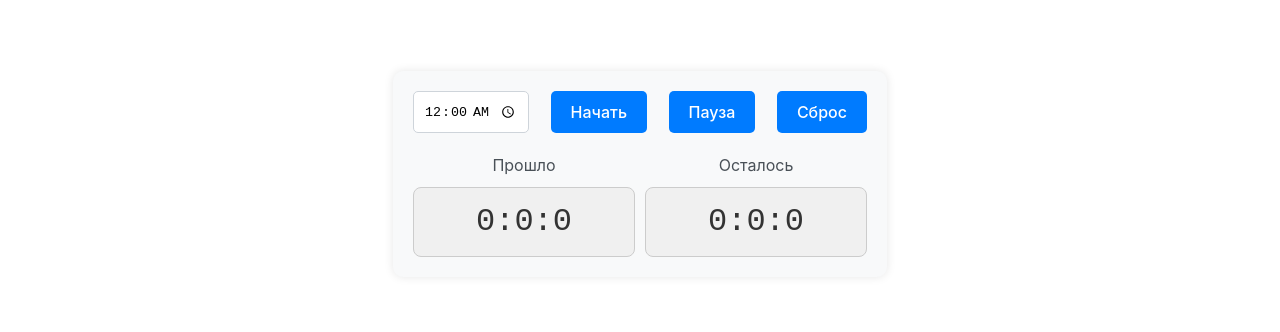
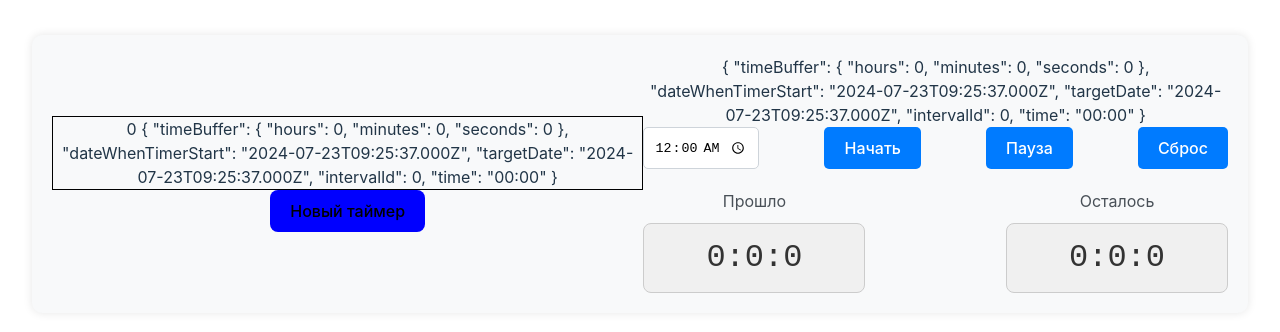
Before and after one commit to MaksimDyumin/workTime, a Vue app: page / in a window 1280 px wide. Shown: the part 226-558 px from the top of the page. Built offline with nearby package versions, Linux system fonts and the light colour scheme.

Commit message:
add listing to timers

```diff
--- a/src/App.vue
+++ b/src/App.vue
@@ -3,59 +3,24 @@ import TimeDisplay from './components/TimeDisplay.vue'
 import { ref } from 'vue'
 import type { Ref } from 'vue'
 import { useTimeStore } from './store/timer.ts'
-// import { useAudioStore } from './store/audio.ts'
+import DualTimer from './components/DualTimer.vue'
+import SwitchListTimers from './components/SwitchListTimers.vue'
 
 const timeStore = useTimeStore()
-const isTimeStopped: Ref<boolean> = ref(false)
 
-function startTimer() {
-  let [hours, minutes] = timeStore.time.split(':');
-  timeStore.dateWhenTimerStart = new Date()
-  let dwts = new Date(timeStore.dateWhenTimerStart.getTime())
-  dwts.setMinutes(dwts.getMinutes() + Number(minutes))
-  dwts.setHours(dwts.getHours() + Number(hours))
-  timeStore.targetDate = dwts
-  timeStore.startTimer()
-}
-function stopTimer() {
-  timeStore.stopTimer()
-  isTimeStopped.value = true
-}
-function runTimer() {
-  timeStore.calculeteTime()
-  isTimeStopped.value = false
-}
-function resetTimer() {
-  timeStore.clearTimer()
-}
+
 </script>
 
 <template>
   <div class="main-container">
-    <div class="menu-container">
-      <input v-model="timeStore.time" type="time" class="timer">
-      <button @click="startTimer">Начать</button>
-      <button v-if="!isTimeStopped" @click="stopTimer">Пауза</button>
-      <button v-else @click="runTimer">Продолжить</button>
-      <button @click="resetTimer">Сброс</button>
-    </div>
-    <div class="timers-container">
-      <div class="reversed">
-        <label>Прошло</label>
-        <TimeDisplay :isReversed="true" />
-      </div>
-      <div class="normal">
-        <label>Осталось</label>
-        <TimeDisplay :isReversed="false" />
-      </div>
-    </div>
+    <SwitchListTimers />
+    <DualTimer :timer="timeStore.timers[0]"/>
   </div>
 </template>
 
 <style scoped>
 .main-container {
   display: flex;
-  flex-direction: column;
   align-items: center;
   padding: 20px;
   background-color: #f8f9fa;
@@ -64,63 +29,4 @@ function resetTimer() {
   margin: 0 auto;
 }
 
-.menu-container {
-  display: flex;
-  justify-content: space-between;
-  width: 100%;
-  margin-bottom: 20px;
-}
-
-.menu-container button {
-  padding: 10px 20px;
-  background-color: #007bff;
-  color: white;
-  border: none;
-  border-radius: 5px;
-  cursor: pointer;
-  transition: background-color 0.3s;
-}
-
-.menu-container button:hover {
-  background-color: #0056b3;
-}
-
-.menu-container button:disabled {
-  background-color: #6c757d;
-  cursor: not-allowed;
-}
-
-.menu-container button+button {
-  margin-left: 10px;
-}
-
-.timer {
-  margin-right: 10px;
-  padding: 10px;
-  border: 1px solid #ced4da;
-  border-radius: 5px;
-}
-
-.timers-container {
-  display: flex;
-  justify-content: space-between;
-  width: 100%;
-}
-
-.reversed,
-.normal {
-  display: flex;
-  flex-direction: column;
-  align-items: center;
-}
-
-.normal {
-  margin-left: 10px;
-}
-
-label {
-  font-size: 1rem;
-  color: #495057;
-  margin-bottom: 10px;
-}
 </style>
--- /dev/null
+++ b/src/components/DualTimer.vue
@@ -0,0 +1,129 @@
+<template>
+  <div class="dual-timer-container">
+    {{ timer }}
+    <div class="menu-container">
+      <input v-model="timer.time" type="time" class="timer">
+      <button @click="startTimer">Начать</button>
+      <button v-if="!isTimeStopped" @click="stopTimer">Пауза</button>
+      <button v-else @click="runTimer">Продолжить</button>
+      <button @click="resetTimer">Сброс</button>
+    </div>
+    <div class="timers-container">
+      <div class="reversed">
+        <label>Прошло</label>
+        <TimeDisplay :isReversed="true" :timeStore="timer" />
+      </div>
+      <div class="normal">
+        <label>Осталось</label>
+        <TimeDisplay :isReversed="false" :timeStore="timer" />
+      </div>
+    </div>
+  </div>
+</template>
+
+<script setup lang="ts">
+import TimeDisplay from './TimeDisplay.vue'
+import { ref, computed } from 'vue'
+import type { Ref, PropType } from 'vue'
+import { useTimeStore } from '../store/timer.ts'
+import type { Timer, Timers } from '../store/store.types.ts'
+
+const timeStore = useTimeStore()
+const isTimeStopped: Ref<boolean> = ref(false)
+
+let timer = computed(()=>{return timeStore.timers[timeStore.indexActiveTimer]})
+
+//   const props = defineProps({
+//   timer: {
+//     type: Object as PropType<Timer>,
+//   },
+// });
+
+function startTimer() {
+  console.log(23213);
+  console.log(timer.value);
+
+  let [hours, minutes] = timer.value.time.split(':');
+  timer.value.dateWhenTimerStart = new Date()
+  let dwts = new Date(timer.value.dateWhenTimerStart.getTime())
+  dwts.setMinutes(dwts.getMinutes() + Number(minutes))
+  dwts.setHours(dwts.getHours() + Number(hours))
+  timer.value.targetDate = dwts
+  timeStore.startTimer(timeStore.indexActiveTimer)
+}
+
+function stopTimer() {
+  timeStore.stopTimer(timeStore.indexActiveTimer)
+  isTimeStopped.value = true
+}
+function runTimer() {
+  timeStore.calculeteTime(timeStore.indexActiveTimer)
+  isTimeStopped.value = false
+}
+function resetTimer() {
+  timeStore.clearTimer(timeStore.indexActiveTimer)
+}
+
+</script>
+
+<style scoped>
+.menu-container {
+  display: flex;
+  justify-content: space-between;
+  width: 100%;
+  margin-bottom: 20px;
+}
+
+.menu-container button {
+  padding: 10px 20px;
+  background-color: #007bff;
+  color: white;
+  border: none;
+  border-radius: 5px;
+  cursor: pointer;
+  transition: background-color 0.3s;
+}
+
+.menu-container button:hover {
+  background-color: #0056b3;
+}
+
+.menu-container button:disabled {
+  background-color: #6c757d;
+  cursor: not-allowed;
+}
+
+.menu-container button+button {
+  margin-left: 10px;
+}
+
+.timer {
+  margin-right: 10px;
+  padding: 10px;
+  border: 1px solid #ced4da;
+  border-radius: 5px;
+}
+
+.timers-container {
+  display: flex;
+  justify-content: space-between;
+  width: 100%;
+}
+
+.reversed,
+.normal {
+  display: flex;
+  flex-direction: column;
+  align-items: center;
+}
+
+.normal {
+  margin-left: 10px;
+}
+
+label {
+  font-size: 1rem;
+  color: #495057;
+  margin-bottom: 10px;
+}
+</style>
--- /dev/null
+++ b/src/components/SwitchListTimers.vue
@@ -0,0 +1,87 @@
+<script setup lang="ts">
+import { useTimeStore } from '../store/timer.ts'
+import { computed } from 'vue'
+
+const timeStore = useTimeStore()
+
+function addNewTimer() {
+  timeStore.timers.push(
+    {
+      timeBuffer: {
+        hours: 0,
+        minutes: 0,
+        seconds: 0,
+      },
+      dateWhenTimerStart: new Date(),
+      targetDate: new Date(),
+      intervalId: 0,
+      time: '00:00'
+    },
+  )
+}
+
+function switchTimer(index: number) {
+  timeStore.indexActiveTimer = index
+  console.log(timeStore.indexActiveTimer);
+
+}
+
+</script>
+
+<template>
+  <div class="switch-container">
+    <div @click="switchTimer(index)" class="timer-swicher" v-for="timer, index in timeStore.timers">
+      {{ index }}
+      {{ timer }}
+    </div>
+    <button @click="addNewTimer()">Новый таймер</button>
+  </div>
+</template>
+
+<style scoped>
+.timer-swicher {
+  border: 1px solid black;
+}
+
+button {
+  background-color: #0000ff;
+}
+
+.timer-container {
+  display: flex;
+  justify-content: center;
+  align-items: center;
+  padding: 10px;
+  background-color: #f0f0f0;
+  border: 1px solid #ccc;
+  border-radius: 8px;
+  width: 200px;
+  margin: 0 auto;
+}
+
+.time {
+  font-family: 'Courier New', Courier, monospace;
+  font-size: 2rem;
+  color: #333;
+}
+
+.hours,
+.minutes,
+.seconds {
+  display: inline-block;
+  padding: 0 5px;
+}
+
+/* Example of individual styles for hours, minutes, and seconds */
+.hours {
+  color: #ff0000;
+}
+
+.minutes {
+  color: #00ff00;
+}
+
+.seconds {
+  color: #0000ff;
+}
+</style>
--- a/src/components/TimeDisplay.vue
+++ b/src/components/TimeDisplay.vue
@@ -2,17 +2,18 @@
 import { useTimeStore } from '../store/timer.ts'
 import { computed } from 'vue'
 
-const timeStore = useTimeStore()
+// const timeStore = useTimeStore()
 const props = defineProps({
   isReversed: Boolean,
+  timeStore: Object,
 });
 
 const time = computed(() => {
   if (props.isReversed) {
-    let [hours, minutes] = timeStore.time.split(':');
+    let [hours, minutes] = props.timeStore.time.split(':');
 
     let summSeconds = parseInt(hours) * 3600 + parseInt(minutes) * 60
-    let summStoreSeconds = timeStore.timeBuffer.hours * 3600 + timeStore.timeBuffer.minutes * 60 + timeStore.timeBuffer.seconds
+    let summStoreSeconds = props.timeStore.timeBuffer.hours * 3600 + props.timeStore.timeBuffer.minutes * 60 + props.timeStore.timeBuffer.seconds
 
     let result = summSeconds - summStoreSeconds
 
@@ -22,7 +23,7 @@ const time = computed(() => {
     return `${reversedHours}:${reversedMinutes}:${reversedSeconds}`
   }
 
-  return `${timeStore.timeBuffer.hours}:${timeStore.timeBuffer.minutes}:${timeStore.timeBuffer.seconds}`
+  return `${props.timeStore.timeBuffer.hours}:${props.timeStore.timeBuffer.minutes}:${props.timeStore.timeBuffer.seconds}`
 })
 
 </script>
--- a/src/store/timer.ts
+++ b/src/store/timer.ts
@@ -4,6 +4,8 @@ import { useAudioStore } from "./audio";
 
 export const useTimeStore = defineStore('time', {
   state: () => ({
+    timers: [
+      {
         timeBuffer: {
           hours: 0,
           minutes: 0,
@@ -13,49 +15,55 @@ export const useTimeStore = defineStore('time', {
         targetDate: new Date(),
         intervalId: 0,
         time: '00:00'
+      },
+    ],
+    indexActiveTimer: 0
   }),
 
-  getters: {
-    getterstTimeBuffer: (state) => state.timeBuffer,
-    getterstTime: (state) => state.time,
-  },
+  // getters: {
+  //   getterstTimeBuffer: (state) => state.timeBuffer,
+  //   getterstTime: (state) => state.time,
+  // },
 
   actions: {
-    startTimer() {
-      this.calculeteTime()
+    startTimer(indexActiveTimer: number) {
+      this.calculeteTime(indexActiveTimer)
     },
-    stopTimer() {
-      clearInterval(this.intervalId)
+    stopTimer(indexActiveTimer: number) {
+      const timer = this.timers[indexActiveTimer]
+      clearInterval(timer.intervalId)
     },
-    clearTimer() {
-      clearInterval(this.intervalId)
-      this.timeBuffer = {
+    clearTimer(indexActiveTimer: number) {
+      const timer = this.timers[indexActiveTimer]
+      clearInterval(timer.intervalId)
+      timer.timeBuffer = {
         hours: 0,
         minutes: 0,
         seconds: 0,
       }
     },
-    calculeteTime() {
+    calculeteTime(indexActiveTimer: number) {
+      const timer = this.timers[indexActiveTimer]
       const AudioStore = useAudioStore()
-      this.intervalId = setInterval(() => {
+      timer.intervalId = setInterval(() => {
 
         const currentTime = new Date();
-        let res = this.targetDate.getTime() - currentTime.getTime()
+        let res = timer.targetDate.getTime() - currentTime.getTime()
 
-        this.timeBuffer.hours = parseInt(String((res/1000)/3600))
-        this.timeBuffer.minutes = parseInt( String(((res/1000)/60) -  this.timeBuffer.hours * 60))
-        this.timeBuffer.seconds = parseInt(String((res/1000)%60))
+        timer.timeBuffer.hours = parseInt(String((res / 1000) / 3600))
+        timer.timeBuffer.minutes = parseInt(String(((res / 1000) / 60) - timer.timeBuffer.hours * 60))
+        timer.timeBuffer.seconds = parseInt(String((res / 1000) % 60))
 
         if (res <= 0) {
-          clearInterval(this.intervalId)
-          this.timeBuffer = {
+          clearInterval(timer.intervalId)
+          timer.timeBuffer = {
             hours: 0,
             minutes: 0,
             seconds: 0,
           }
           AudioStore.play()
         }
-      }, 1000)
+      }, 1010)
     }
   },
 })
--- a/tsconfig.json
+++ b/tsconfig.json
@@ -7,5 +7,5 @@
     {
       "path": "./tsconfig.node.json"
     }
-  ]
+  ],
 }
```
Also changed, not shown: src/store/store.types.ts (+10 -0 lines). Lines whose indentation alone changed are shown as unchanged.
